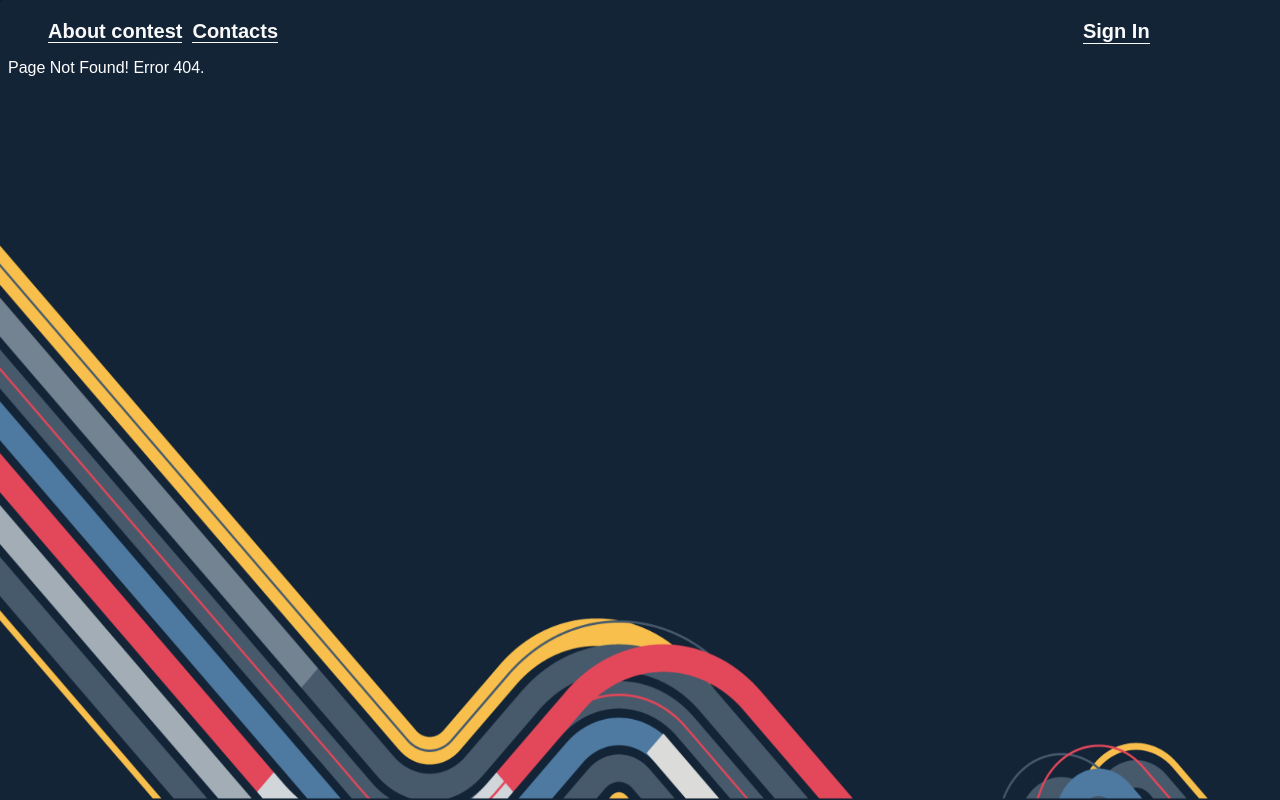
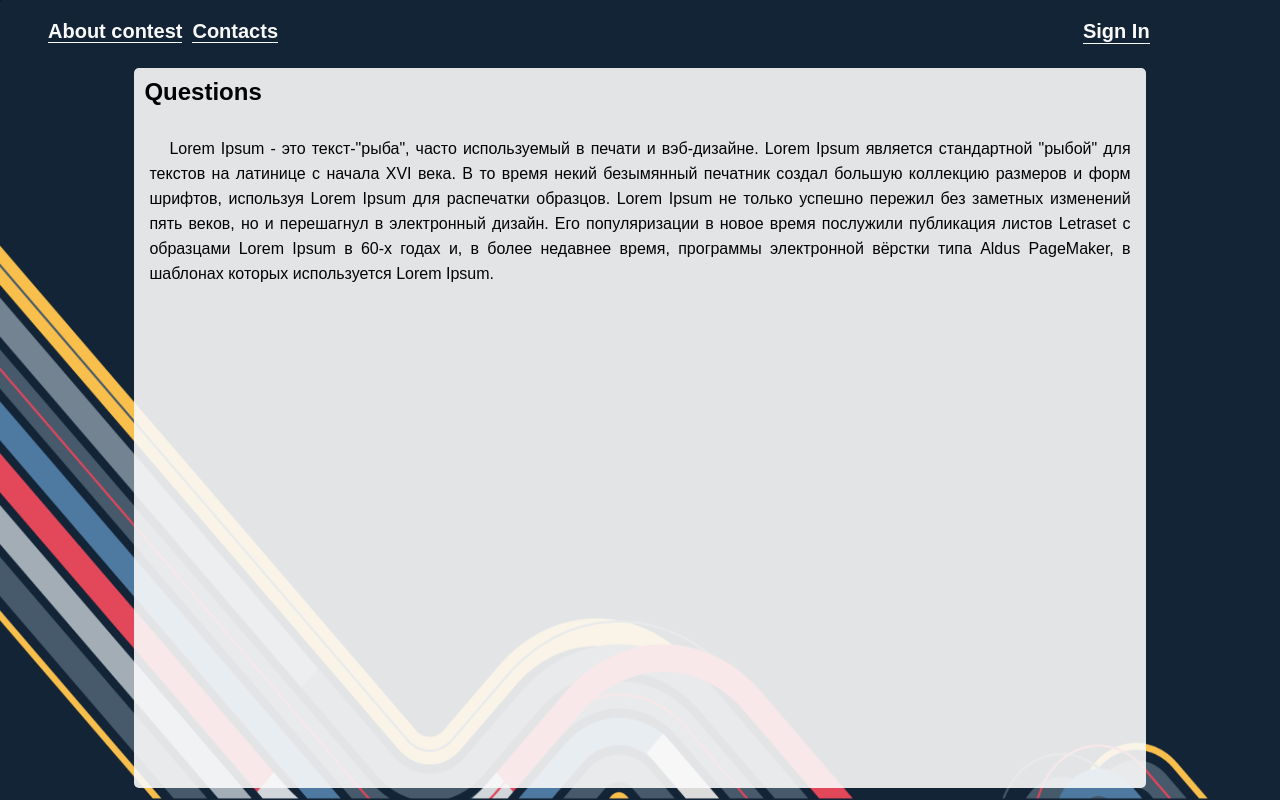
Before and after one commit to llextor/admission-testUI, an Angular app: page /questions in a window 1280 px wide. Before the commit this address had no page. Built offline with nearby package versions, Linux system fonts and the light colour scheme.

Commit message:
log with name

```diff
--- a/src/app/app-routing.module.ts
+++ b/src/app/app-routing.module.ts
@@ -7,6 +7,7 @@ import {AboutComponent} from './about/about.component';
 import {PageNotFoundComponent} from './page-not-found/page-not-found.component';
 import {PreTestComponent} from './pre-test/pre-test.component';
 import {CategoryComponent} from './category/category.component';
+import {QuestionComponent} from './question/question.component';
 
 const routes: Routes = [
   {
@@ -16,6 +17,7 @@ const routes: Routes = [
   },
   { path: 'pre-test', component: PreTestComponent},
   { path: 'categories', component: CategoryComponent},
+  { path: 'questions', component: QuestionComponent},
   { path: 'signin', component: SignInComponent},
   { path: 'about', component: AboutComponent },
   { path: 'contacts', component: ContactsComponent, },
--- a/src/app/app.module.ts
+++ b/src/app/app.module.ts
@@ -16,6 +16,7 @@ import {HttpClientModule} from '@angular/common/http';
 import { AlertComponent } from './auth/alert/alert.component';
 import { PreTestComponent } from './pre-test/pre-test.component';
 import { CategoryComponent } from './category/category.component';
+import { QuestionComponent } from './question/question.component';
 
 
 @NgModule({
@@ -29,7 +30,8 @@ import { CategoryComponent } from './category/category.component';
     PageNotFoundComponent,
     AlertComponent,
     PreTestComponent,
-    CategoryComponent
+    CategoryComponent,
+    QuestionComponent
   ],
   imports: [
     BrowserModule,
--- a/src/app/header/header.component.css
+++ b/src/app/header/header.component.css
@@ -21,8 +21,9 @@ a {
   font-weight: bolder;
   border-bottom: 1px solid #fafafa;
   outline: 0;
-
-
+}
+#nameOfUser {
+  font-weight: normal;
 }
 #signin {
   float: right;
--- a/src/app/header/header.component.html
+++ b/src/app/header/header.component.html
@@ -1,12 +1,13 @@
 <div id="header">
   <ul id="menu">
 
-    <li ><a id="about" routerLink="/about" routerLinkActive="active">About contest</a></li>
-    <li ><a id="contacts" routerLink="/contacts" routerLinkActive="active">Contacts</a></li>
+    <li *ngIf="authService.currentUser.role.name===null || authService.currentUser.role.name==='user'"><a id="about" routerLink="/about" routerLinkActive="active">About contest</a></li>
+    <li *ngIf="authService.currentUser.role.name===null || authService.currentUser.role.name==='user'"><a id="contacts" routerLink="/contacts" routerLinkActive="active">Contacts</a></li>
     <li *ngIf="authService.currentUser.role.name==='user'"><a id="test" routerLink="/pre-test" routerLinkActive="active">Testing</a></li>
     <li *ngIf="authService.currentUser.role.name==='admin'"><a id="category" routerLink="/categories" routerLinkActive="active">Categories</a></li>
+    <li *ngIf="authService.currentUser.role.name==='admin'"><a id="question" routerLink="/questions" routerLinkActive="active">Questions</a></li>
     <li *ngIf="authService.currentUser.role.name!==null" (click)="authService.logOut()">
-     <a id="signout" routerLink="/signin" routerLinkActive="active">Log Out</a></li>
+     <a id="signout" routerLink="/signin" routerLinkActive="active"><span >Log out : {{authService.currentUser.name}}</span> </a></li>
     <li *ngIf="authService.currentUser.role.name===null"><a id="signin" routerLink="/signin" routerLinkActive="active">Sign In</a></li>
   </ul>
 </div>
--- /dev/null
+++ b/src/app/question/question.component.css
@@ -0,0 +1,23 @@
+* {
+  font-family: 'HelveticaNeueCyr', sans-serif;
+
+}
+#wrapper {
+  width: 80%;
+  background-color: #fafafa;
+  margin: 0 auto;
+  margin-top: 25px;
+  border-radius: 5px;
+  height: 90vh;
+  opacity: 0.9;
+
+}
+h2 {
+  padding: 10px;
+}
+p {
+  line-height: 25px;
+  text-indent: 20px;
+  padding: 0 15px;
+  text-align: justify;
+}
--- /dev/null
+++ b/src/app/question/question.component.html
@@ -0,0 +1,5 @@
+<div id="wrapper">
+  <h2>Questions</h2>
+  <p>Lorem Ipsum - это текст-"рыба", часто используемый в печати и вэб-дизайне. Lorem Ipsum является стандартной "рыбой" для текстов на латинице с начала XVI века. В то время некий безымянный печатник создал большую коллекцию размеров и форм шрифтов, используя Lorem Ipsum для распечатки образцов. Lorem Ipsum не только успешно пережил без заметных изменений пять веков, но и перешагнул в электронный дизайн. Его популяризации в новое время послужили публикация листов Letraset с образцами Lorem Ipsum в 60-х годах и, в более недавнее время, программы электронной вёрстки типа Aldus PageMaker, в шаблонах которых используется Lorem Ipsum.</p>
+
+</div>
--- /dev/null
+++ b/src/app/question/question.component.ts
@@ -0,0 +1,15 @@
+import { Component, OnInit } from '@angular/core';
+
+@Component({
+  selector: 'app-question',
+  templateUrl: './question.component.html',
+  styleUrls: ['./question.component.css']
+})
+export class QuestionComponent implements OnInit {
+
+  constructor() { }
+
+  ngOnInit() {
+  }
+
+}
```
Also changed, not shown: 1 other file (tests, documents, lock files or other folders).
